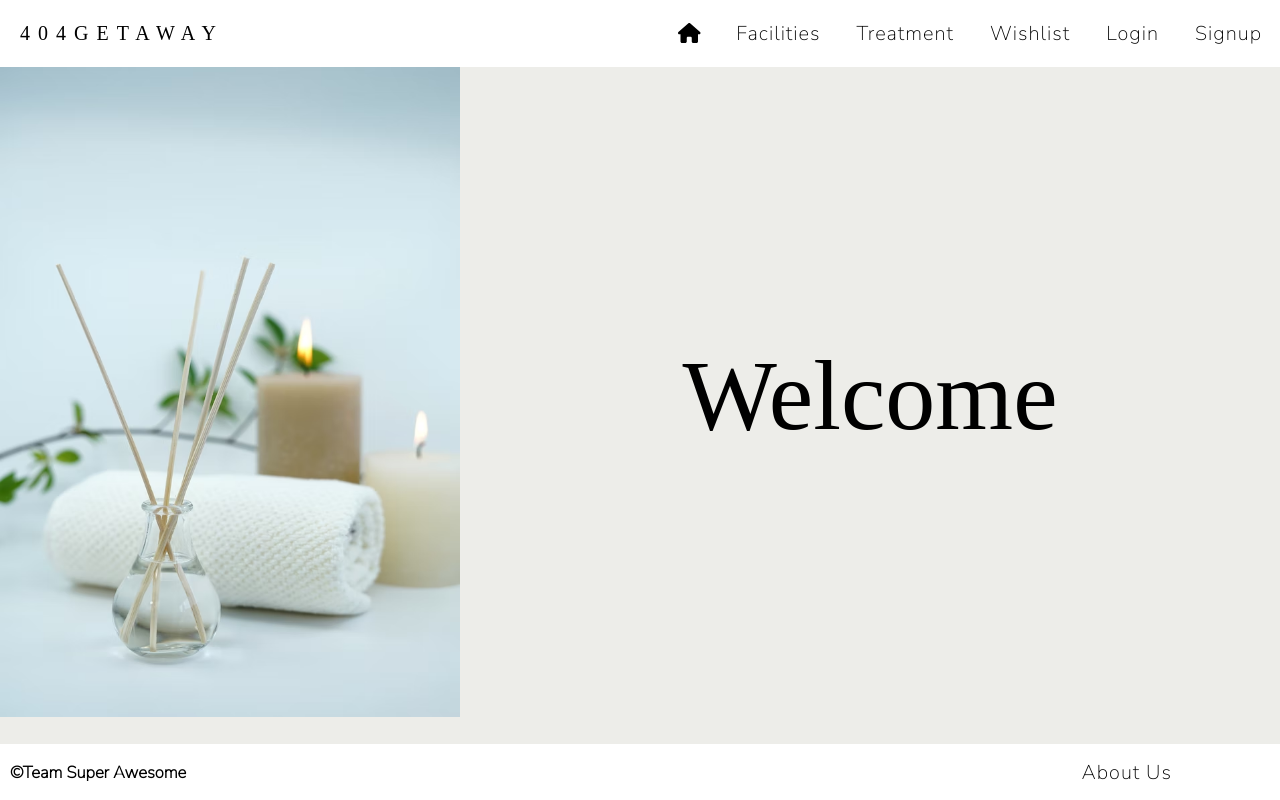
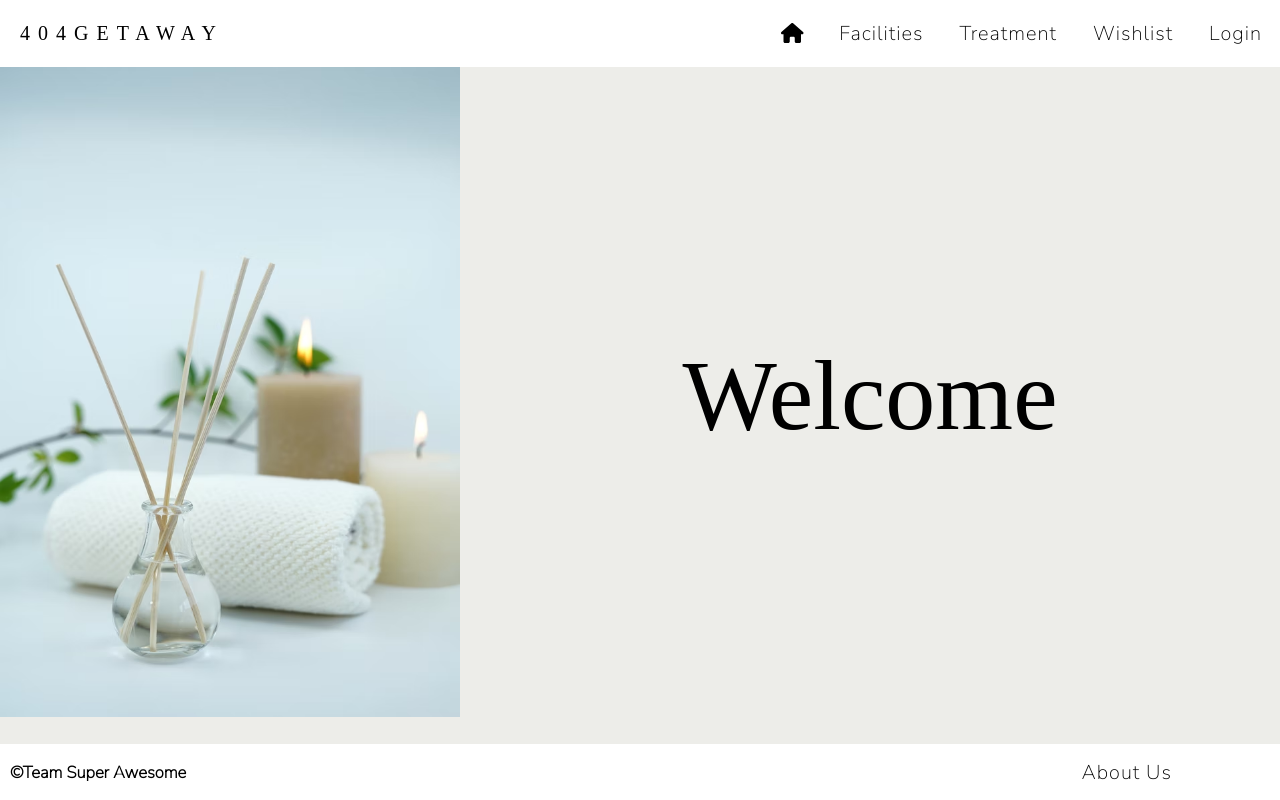
Before and after one commit to AliceBryer/Spa-Retreat-Project, a React (Create React App) app in the folder client/: page / in a window 1280 px wide. Built offline with nearby package versions, Linux system fonts and the light colour scheme; a web font is replaced by a local one.

Commit message:
removed sign up from header as already link in login page

```diff
--- a/client/src/components/Header.js
+++ b/client/src/components/Header.js
@@ -53,9 +53,6 @@
                 <li className="nav-list">
                   <NavLink to="/Login">Login</NavLink>
                 </li>
-                <li className="nav-list">
-                  <NavLink to="/Signup">Signup</NavLink>
-                </li>
               </>
             )}
           </ul>
```
